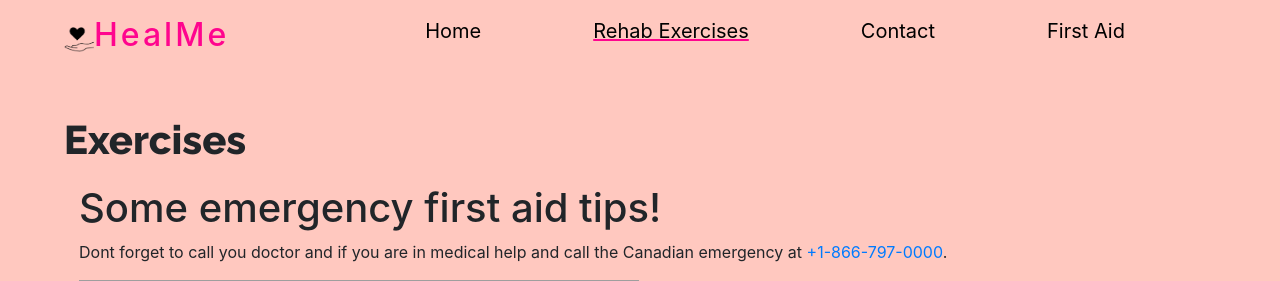
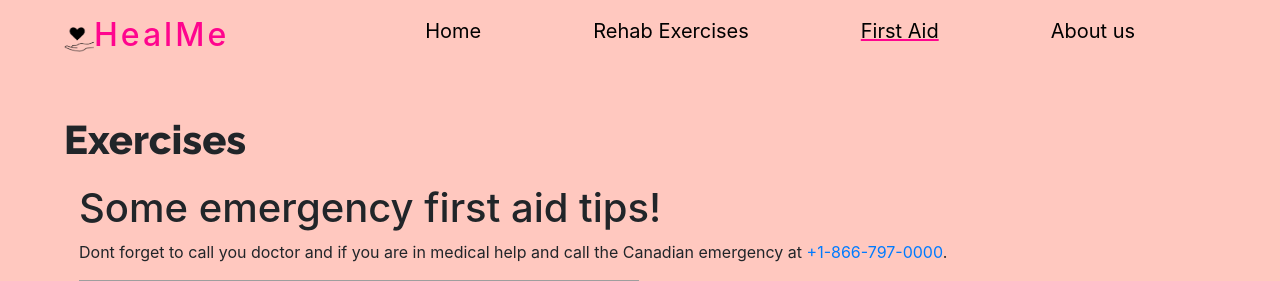
Before and after one commit to ReshmaShaji245/Heal-Me, a Flask app: page /firstaid in a window 1280 px wide. Shown: the top 281 px of the page. Run offline with Flask 2, Linux system fonts and the light colour scheme; some libraries are stand-ins or nearby versions; grey boxes are pictures that could not be loaded.

Commit message:
Create firstaid.html

```diff
--- a/templates/firstaid.html
+++ b/templates/firstaid.html
@@ -4,7 +4,7 @@
 
 <head>
     <meta charset="UTF-8">
-    <title>First Aid Exercises</title>
+    <title>firstaid</title>
     <meta name="description" content="First Aid exercises">
     <meta name="viewport" content="width=device-width,initial-scale=1">
 
@@ -41,9 +41,10 @@
             <ul class="nav-menu">
 
                 <li class="nav-item"><a class="nav-link " href="/">Home</a></li>
-                <li class="nav-item"><a class="nav-link active" href="/exercises">Rehab Exercises</a></li>
-                <li class="nav-item"><a class="nav-link" href="/contact">Contact</a></li>
-                <li class="nav-item"><a class="nav-link" href="#container videos">First Aid</a></li>
+                <li class="nav-item"><a class="nav-link " href="/exercises">Rehab Exercises</a></li>
+                <li class="nav-item"><a class="nav-link active" href="/firstaid">First Aid</a></li>
+                <li class="nav-item"><a class="nav-link" href="/contact">About us</a></li>
+
 
             </ul>
             <div class="mobile-menu dropdown">
@@ -54,8 +55,8 @@
                 </div>
                 <div class="dropdown-content">
                     <li class="nav-item"><a class="nav-link " href="/">Home</a></li>
-                    <li class="nav-item"><a class="nav-link active" href="/exercises">Rehab Exercises</a></li>
-                    <li class="nav-item"><a class="nav-link" href="/contact">Contact</a></li>
+                    <li class="nav-item"><a class="nav-link " href="/exercises">Rehab Exercises</a></li>
+                    <li class="nav-item"><a class="nav-link active" href="/contact">About us</a></li>
                 </div>
             </div>
         </nav>
```
